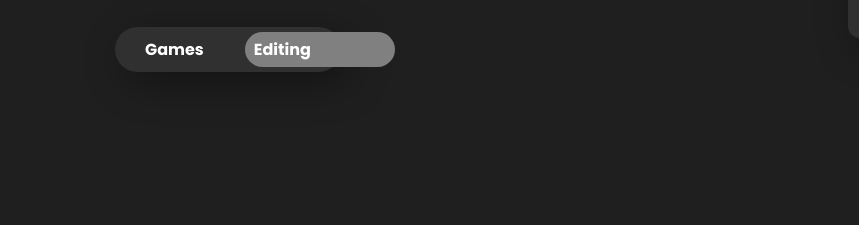
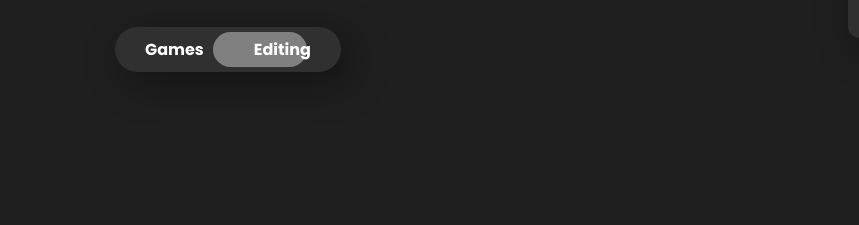
Before and after one commit to distactor/distactor, a plain HTML site: page index.html in a window 1280 px wide. Both pictures are taken after a click on the button "Games". Shown: the part 2184-2409 px from the top of the page, 0-859 px from the left. Drawn offline with nearby package versions, Linux system fonts and the light colour scheme; a web font is replaced by a local one.

Commit message:
Update style.css

```diff
--- a/assets/css/style.css
+++ b/assets/css/style.css
@@ -564,7 +564,7 @@
 
   .skills-content { margin-bottom: 50px; }
 
-  .skills-toggle {
+    .skills-toggle {
     background: var(--bg-secondary);
     position: relative;
     width: max-content;
@@ -583,7 +583,7 @@
     top: 5px;
     left: 5px;
     bottom: 5px;
-    width: 150px;
+    width: 93px;
     background: gray;
     border-radius: 100px;
     transition: var(--transition-1);
@@ -591,9 +591,10 @@
   }
 
   .skills-toggle.active::before {
-    left: 130px;
-    width: 150px;
+    left: 98px;
+    width: 94px;
   }
+
 
   .toggle-btn {
     color: var(--color-primary);
```
